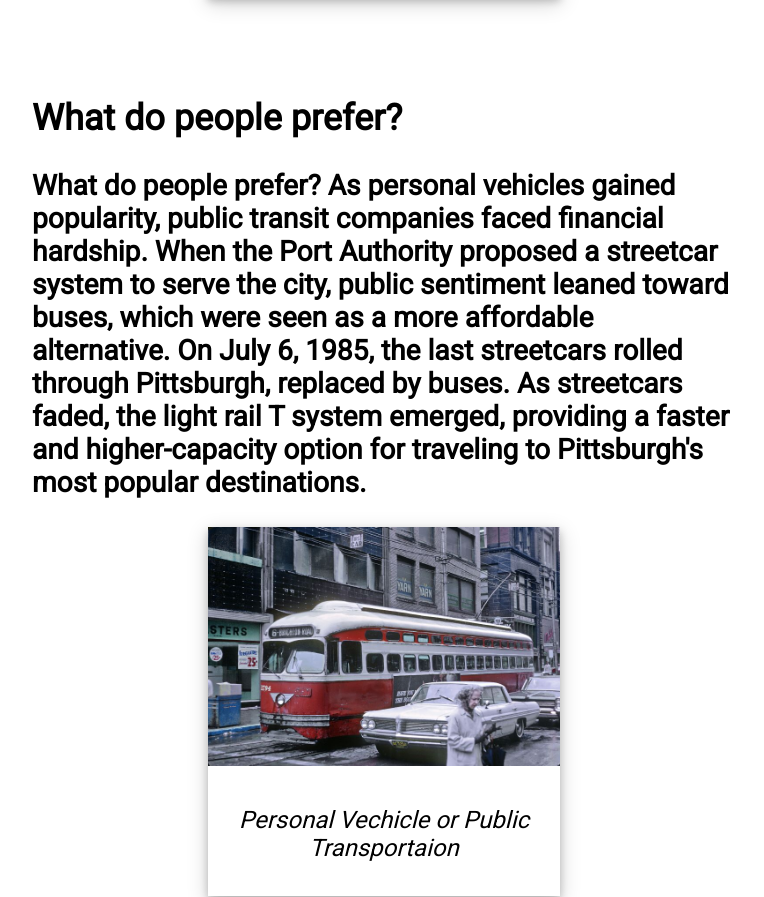
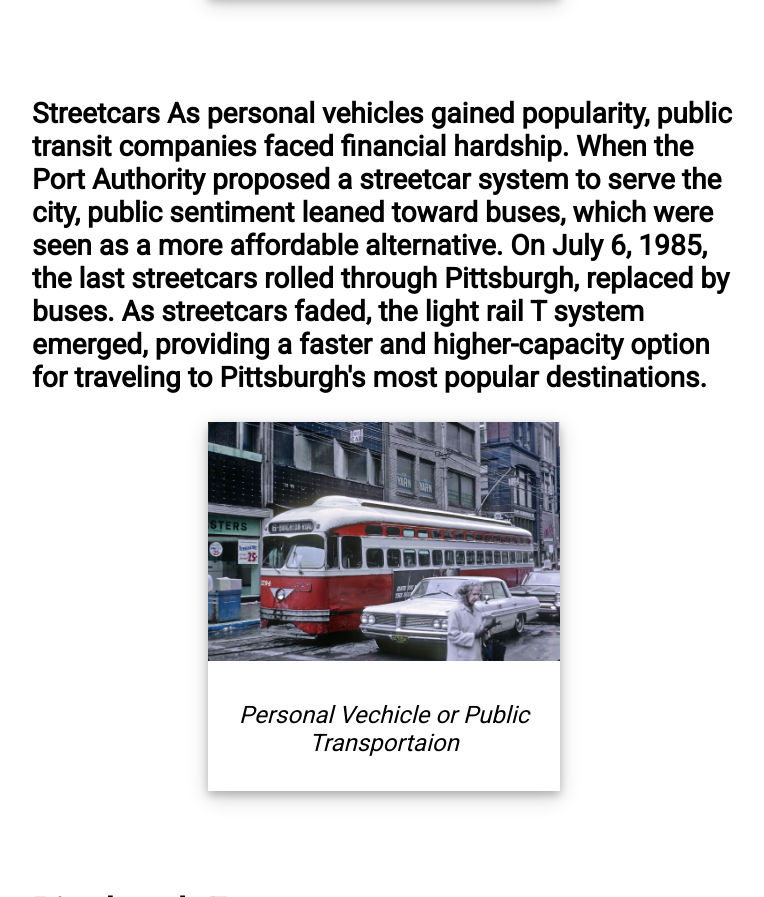
Before and after one commit to AJ611-code/AJBUS, a plain HTML site: page index.html in a window 1280 px wide. Shown: the part 5362-6259 px from the top of the page, without its empty margins (256-1020 px from the left). Drawn offline with Linux system fonts and the light colour scheme.

Commit message:
Update index.html

```diff
--- a/index.html
+++ b/index.html
@@ -123,9 +123,9 @@
     <h2>
     </h2>
       <h3>
-        <h2>What do people prefer?
+        <h2>
         </h2>
-          <h3>What do people prefer?
+          <h3>Streetcars
           </a>As personal vehicles gained popularity, public transit companies faced financial hardship. When the Port Authority proposed a streetcar system to serve the city, public sentiment leaned toward buses, which were seen as a more affordable alternative. On July 6, 1985, the last streetcars rolled through Pittsburgh, replaced by buses. As streetcars faded, the light rail T system emerged, providing a faster and higher-capacity option for traveling to Pittsburgh's most popular destinations.
 
         </h3>
```
